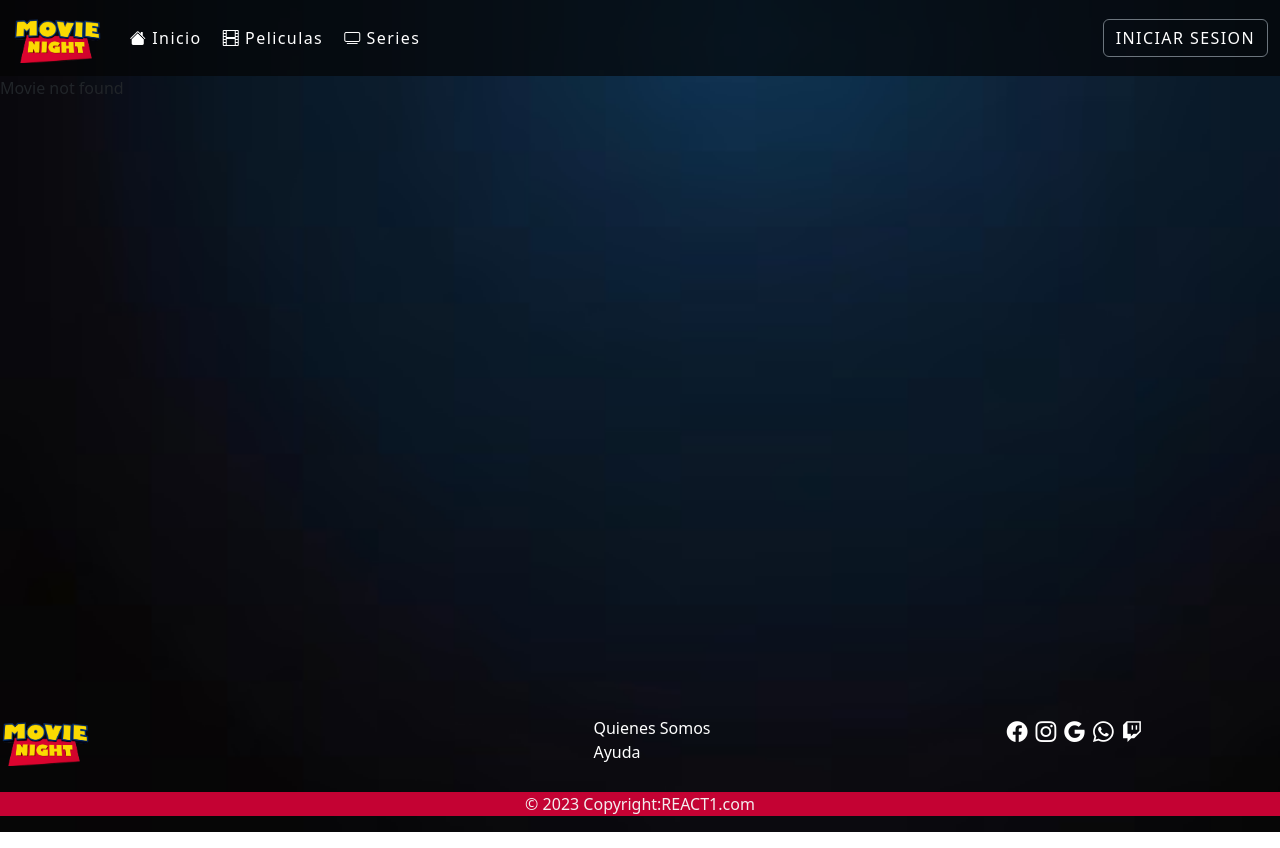
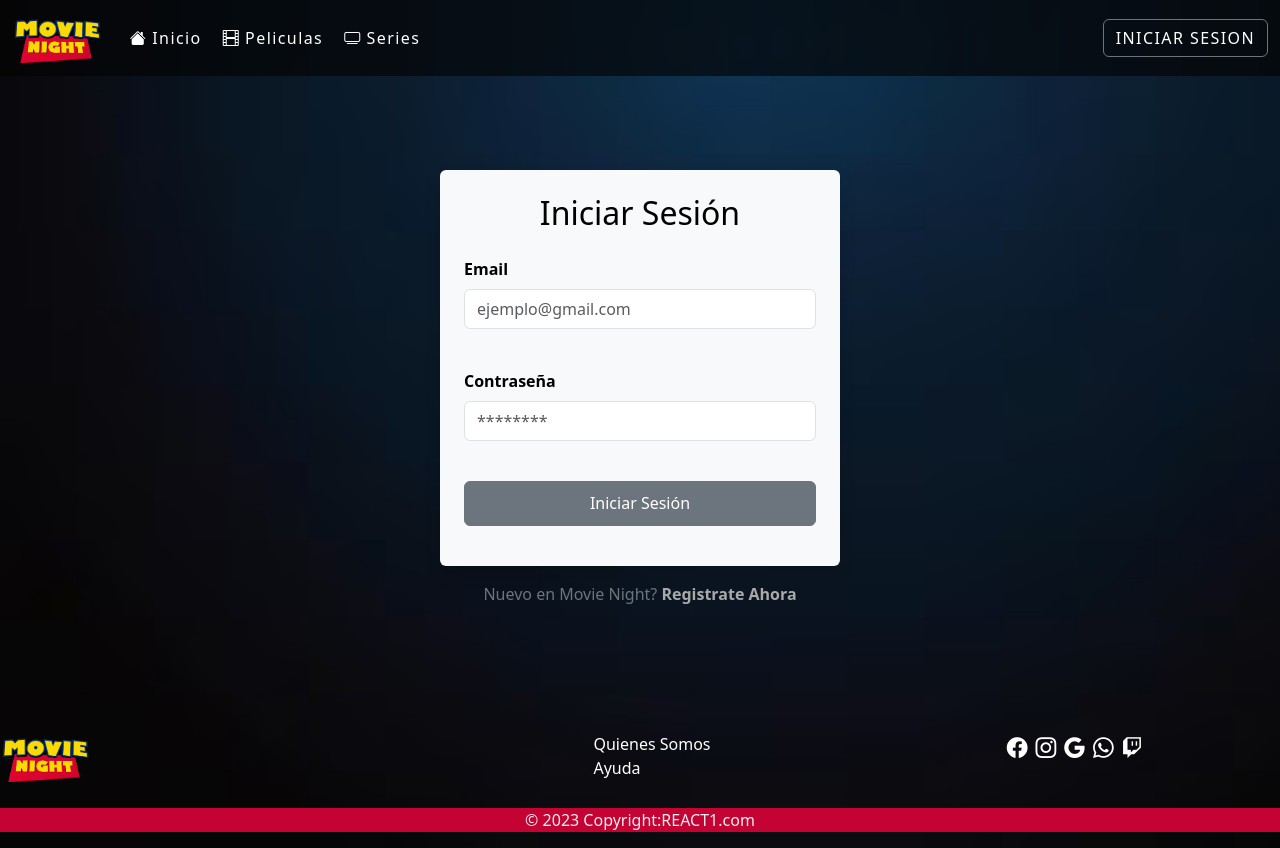
Before and after one commit to luciabelengallardo/proyectoFinal-REACT1, a React (Vite) app in the folder proyectoFinal-React-Grupo1/: page /Movies/1 in a window 1280 px wide. Before the commit this address had no page. Built offline with nearby package versions, Linux system fonts and the light colour scheme.

Commit message:
agregando link login en app

```diff
--- a/proyectoFinal-React-Grupo1/src/App.jsx
+++ b/proyectoFinal-React-Grupo1/src/App.jsx
@@ -31,8 +31,20 @@ function App() {
                 <LoginScreen usuario={usuario} setUsuario={setUsuario} />
               }
             />
-            <Route path="/Admin" element={<AdminMovies />} />
-            <Route path="/Movies/:id" element={<MoviesCategory />} />
+            {usuario && usuario.rol == "admin" && (
+              <Route path="/Admin" element={<AdminMovies />} />
+            )}
+
+            <Route
+              path="/Movies/:id"
+              element={
+                usuario ? (
+                  <MoviesCategory />
+                ) : (
+                  <LoginScreen usuario={usuario} setUsuario={setUsuario} />
+                )
+              }
+            />
           </Routes>
         </main>
 
--- a/proyectoFinal-React-Grupo1/src/components/NavBar.jsx
+++ b/proyectoFinal-React-Grupo1/src/components/NavBar.jsx
@@ -47,6 +47,14 @@ function NavBar({ usuario, setUsuario }) {
                     Series
                   </Link>
                 </li>
+                {usuario && usuario.rol == "admin" && (
+                  <li className="nav-item">
+                    <Link className="nav-link text-white" to="/Admin">
+                      <i className="bi bi-tv"></i>
+                      Admin
+                    </Link>
+                  </li>
+                )}
               </ul>
             </div>
             <div className="nav-item btn btn-outline-secondary btn-iniciar-sesion">
@@ -67,7 +75,7 @@ function NavBar({ usuario, setUsuario }) {
         <div className="">
           {usuario && (
             <div className="d-flex">
-              <span className="text-white username">{usuario}</span>
+              <span className="text-white username">{usuario.email}</span>
               <i class="bi bi-person-circle text-white profile-circle"></i>
             </div>
           )}
--- a/proyectoFinal-React-Grupo1/src/pages/LoginScreen.jsx
+++ b/proyectoFinal-React-Grupo1/src/pages/LoginScreen.jsx
@@ -41,7 +41,7 @@ function LoginScreen({ usuario, setUsuario }) {
     if (u && formValues.password === u.password) {
       u.rol == "admin" ? navigate("/admin") : navigate("/");
       localStorage.setItem("email", u.email);
-      setUsuario(u.email);
+      setUsuario(u);
     } else {
       alert("Email o contraseña incorrecto!");
     }
```
